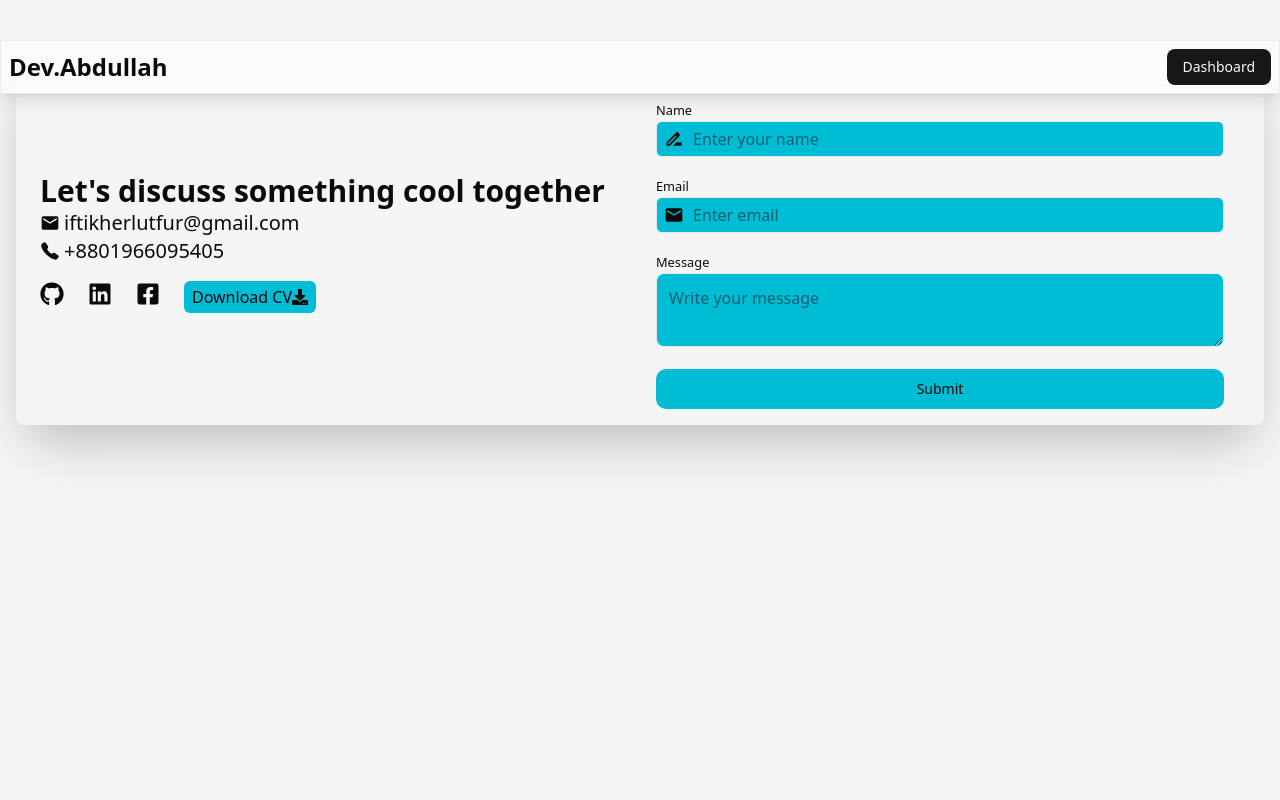
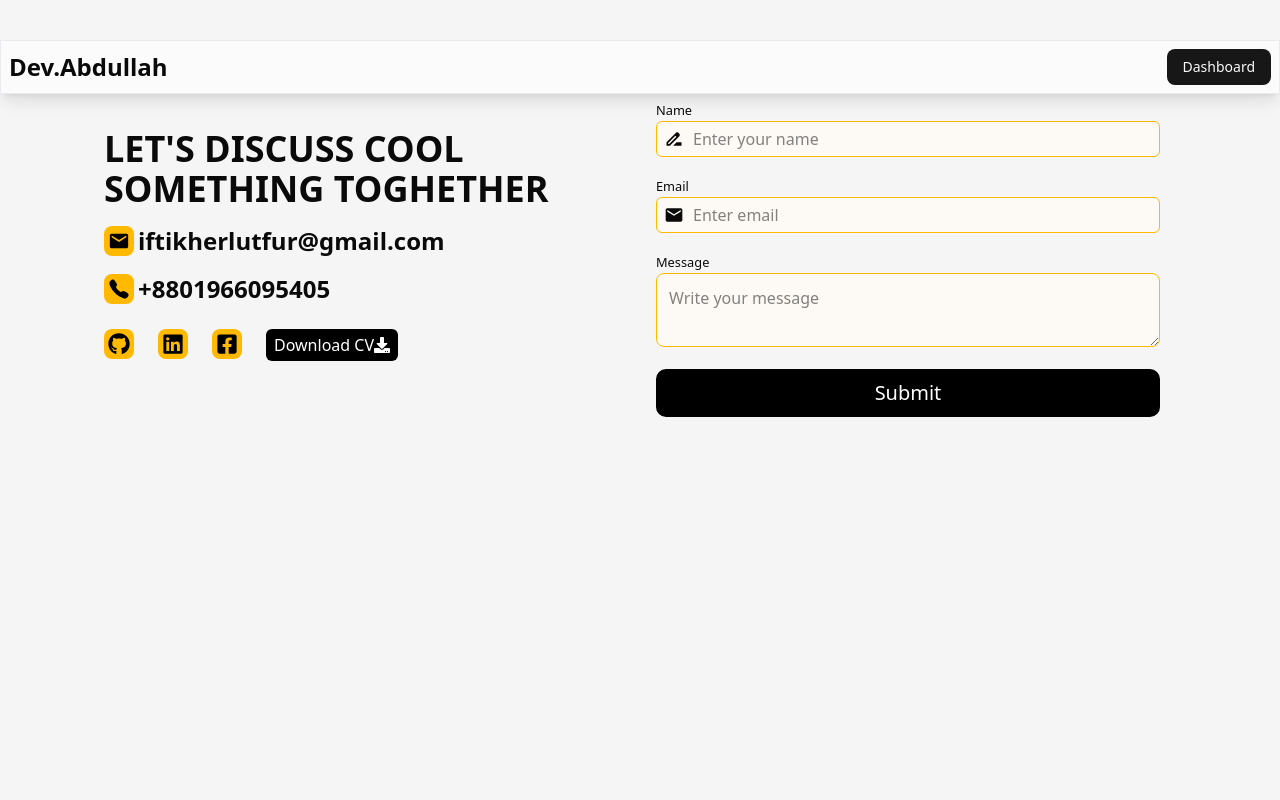
Before and after one commit to IftikherLutfur/Portfolio-of-Abdullah, a Next.js app: page /GetForm in a window 1280 px wide. Shown: the top 800 px of the page. Built offline with nearby package versions, Linux system fonts and the light colour scheme.

Commit message:
update some design

```diff
--- a/src/app/(component)/Achievement/page.tsx
+++ b/src/app/(component)/Achievement/page.tsx
@@ -8,7 +8,7 @@ const Achievement = () => {
 
       <div className="flex justify-center mt-8">
         <MagicContainer className="w-full max-w-3xl">
-          <div className="py-4 bg-gradient-to-r from-zinc-100 to-zinc-200 dark:from-[#000000] dark:to-[#0a0d37] border-zinc-300 dark:border-[#1b2c68a0] rounded-xl px-5">
+          <div className="py-4 bg-[#fdfaf5] rounded-xl px-5">
             <Image
               src="https://res.cloudinary.com/dgisrhgoe/image/upload/v1758875815/Screenshot_2025-09-26_143635_vvlpqu.png"
               alt="Certificate"
--- a/src/app/(component)/Blogs/page.tsx
+++ b/src/app/(component)/Blogs/page.tsx
@@ -1,5 +1,4 @@
 /* eslint-disable @typescript-eslint/no-explicit-any */
-/* eslint-disable react/no-children-prop */
 
 import BlogCard from "@/components/Blogs/BlogCard"
 
--- a/src/app/(component)/Experience/page.tsx
+++ b/src/app/(component)/Experience/page.tsx
@@ -94,7 +94,7 @@ export default function TimelinePage3({
 
               {/* Timeline Card */}
               <div className={`w-[45%] ${isRight ? "text-right pr-8" : "text-left pl-8"}`}>
-                <Card className="border-2">
+                <Card className="border-2 border-amber-400">
                   <h3 className={` ${item.title === "Looking for my first professional experience" ? "text-xl font-bold":"text-xl font-semibold"} text-gray-900 dark:text-white`}>
                     {item.title}
                   </h3>
--- a/src/app/(component)/GetForm/page.tsx
+++ b/src/app/(component)/GetForm/page.tsx
@@ -9,12 +9,10 @@ const Form = () => {
 
 
   return (
-    <div className="px-4 my-10  animate-fade-up animate-once">
+    <div className="px-4 my-10 animate-fade-up animate-once">
       <hr />
       <motion.div
-        className='shadow-2xl mt-5 p-4 rounded-md lg:flex items-center gap-6'
-        initial="offscreen"
-        whileInView="onscreen"
+        className='mt-5 p-4 rounded-md lg:flex px-20 items-center gap-6'
         viewport={{ once: true }}
         variants={{
           offscreen: { opacity: 0, y: 200 },
@@ -26,17 +24,17 @@ const Form = () => {
         }}
       >
         <div className='pl-2  flex-1'>
-          <h1 className='font-bold text-3xl gap-2  text-center md:text-left'>{"Let's discuss something cool together"}</h1>
-          <p className="flex items-center text-xl gap-1 text-center md:text-left "><MdEmail /> iftikherlutfur@gmail.com</p>
-          <p className="flex items-center text-xl gap-1 text-center md:text-left "><IoCall /> +8801966095405</p>
-          <ul className="flex gap-6 justify-center mt-4 md:justify-start">
-            <li className="text-2xl"><button><a href="https://github.com/IftikherLutfur"><FaGithub /></a></button></li>
-            <li className="text-2xl"><button><a href="https://www.linkedin.com/in/iftikher-lutfur-094a41256/"><FaLinkedin /></a></button></li>
-            <li className="text-2xl"><button><a href="https://www.facebook.com/Iftikherlutfur"><FaFacebookSquare /></a></button></li>
+          <h1 className='font-bold text-4xl gap-2 mb-4 md:text-left'>{"LET'S DISCUSS COOL SOMETHING TOGHETHER"}</h1>
+          <p className="flex items-center text-2xl font-semibold gap-1 text-center md:text-left my-2 "><MdEmail  className="bg-amber-400 text-black text-3xl rounded-md p-1"/> iftikherlutfur@gmail.com</p>
+          <p className="flex items-center my-4 text-2xl font-semibold gap-1 text-center md:text-left "><IoCall  className="bg-amber-400 text-black text-3xl rounded-md p-1"/> +8801966095405</p>
+          <ul className="flex gap-6 mt-6 md:justify-start">
+            <li className="text-2xl"><button><a href="https://github.com/IftikherLutfur"><FaGithub className="bg-amber-400 text-black p-1 rounded-md text-3xl" /></a></button></li>
+            <li className="text-2xl"><button><a href="https://www.linkedin.com/in/iftikher-lutfur-094a41256/"><FaLinkedin className="bg-amber-400 text-black p-1 rounded-md text-3xl" /></a></button></li>
+            <li className="text-2xl"><button><a href="https://www.facebook.com/Iftikherlutfur"><FaFacebookSquare className="bg-amber-400 text-black p-1 rounded-md text-3xl" /></a></button></li>
             <li><a href="https://drive.google.com/uc?export=download&id=1p2pmhDznwCt5luoIF2YmsX8m2RSwrJ19
 
 ">
-              <button className="bg-[#00bcd4]  px-2 py-1 rounded-sm flex items-center">
+              <button className="bg-[#000000] text-white  px-2 py-1 rounded-sm flex items-center">
                 Download CV<FaDownload />
               </button></a>
             </li>
@@ -54,7 +52,7 @@ const Form = () => {
             >
               <label htmlFor="" className=''><small>Name</small></label><br />
               <p className='absolute mt-2 pl-2 text-xl'><MdDriveFileRenameOutline /></p>
-              <input type="text" name='name' required placeholder='Enter your name' className='w-full h-9 px-9 bg-[#00bcd4]  border-gray-200 rounded-sm border-[1px]' />
+              <input type="text" name='name' required placeholder='Enter your name' className='w-full h-9 px-9 bg-[#fdfaf5]  border-amber-400 rounded-sm border-[1px]' />
             </motion.div>
 
             {/* Email Field */}
@@ -66,7 +64,7 @@ const Form = () => {
             >
               <label htmlFor="" className=''><small>Email</small></label><br />
               <p className='absolute mt-2 pl-2  text-xl'><MdEmail /></p>
-              <input type="email" name='email' required placeholder='Enter email' className='w-full h-9 px-9 bg-[#00bcd4]  border-gray-200 rounded-sm border-[1px]' />
+              <input type="email" name='email' required placeholder='Enter email' className='w-full h-9 px-9 bg-[#fdfaf5]  border-amber-400 rounded-sm border-[1px]' />
             </motion.div>
 
             {/* Message Field */}
@@ -77,7 +75,7 @@ const Form = () => {
               className="mt-4"
             >
               <label htmlFor="" className=''><small>Message</small></label><br />
-              <textarea placeholder='Write your message' required name='message'  className='w-full border bg-[#00bcd4]  border-gray-200 rounded-md p-3' />
+              <textarea placeholder='Write your message' required name='message'  className='w-full border bg-[#fdfaf5]  border-amber-400 rounded-md p-3' />
             </motion.div>
 
             {/* Submit Button */}
@@ -86,7 +84,7 @@ const Form = () => {
               whileInView={{ opacity: 1, y: 0 }}
               transition={{ duration: 0.8 }}
               type="submit"
-              className=" bg-[#00bcd4] font-medium rounded-lg text-sm px-5 py-2.5 text-center w-full mt-4"
+              className=" bg-[#000001] text-white text-xl font-medium rounded-lg px-5 py-2.5 text-center w-full mt-4"
             >
               Submit
             </motion.button>
--- a/src/app/(component)/Project/[projectId]/page.tsx
+++ /dev/null
@@ -1,15 +0,0 @@
-import ProjectDetails from "@/components/Project/ProjectDetails";
-
-export default async function ProjectDetail({ params }: { params: Promise<{ projectId: string }> }) {
-    const { projectId } = await params;
-    const res = await fetch(`${process.env.NEXT_PUBLIC_BASE_URL}/project/${projectId}`)
-    const getSingleBlog = await res.json()
-    const project = await getSingleBlog.data
-    console.log(project)
-
-    return (
-        <div className="min-h-dvh py-20 ">
-            <ProjectDetails {...project}/>
-        </div>
-    )
-}
--- a/src/components/Project/ProjectCard.tsx
+++ b/src/components/Project/ProjectCard.tsx
@@ -52,8 +52,12 @@ export default function ProjectCard(project: IProject) { // Destructure project
           {/* Left Section (Text and Project Details) */}
           <div className="lg:w-2/5 flex flex-col">
 
-            <h1 className="text-4xl font-bold text-black dark:text-white mb-4">
+            <h1 className="text-4xl font-bold text-black dark:text-white mb-2">
               {project.title}
+              <span className="flex gap-5 text-xl mt-2">
+                <a href="">Live Preview</a>
+                <a href="">Github</a>
+              </span>
             </h1>
 
             <p className="text-base text-gray-700 dark:text-gray-300 mb-6 leading-relaxed">
--- a/src/components/Project/ProjectDetails.tsx
+++ /dev/null
@@ -1,43 +0,0 @@
-import Image from "next/image";
-import { IProject } from "@/types/types";
-
-export default function ProjectDetails(project:IProject) {
-  return (
-    <div className="flex justify-center items-center my-5">
-      <div className="border-2 border-amber-500 bg-white dark:bg-black p-3 text-center rounded-md bg-">
-        <h1 className="text-3xl my-4 font-bold text-black dark:text-white mt-4">
-            {project?.title}
-          </h1>
-        <div className="flex justify-center">
-
-          {
-            project.image && (<Image
-            src={project.image}
-            alt={project.title}
-            width={500}
-            height={200}
-            className="rounded-md w-full"
-          />)
-          }
-        </div>
-        <div>
-
-
-          <div className="flex justify-center flex-wrap my-5 gap-2">
-            {project?.technology?.map((tech:string, index:number) => (
-              <span
-                key={index}
-                className="bg-black dark:bg-black text-white px-3 py-1 rounded-full text-sm hover:bg-amber-500 transition-colors duration-200"
-              >
-                {tech}
-              </span>
-            ))}
-          </div>
-          <p className="text-black dark:text-white font-semibold opacity-80 mt-2">
-            {project?.description}
-          </p>
-        </div>
-      </div>
-    </div>
-  )
-}
```
Also changed, not shown: src/app/(component)/Banner/page.tsx (+4 -4 lines), src/components/Blogs/BlogCard.tsx (+5 -5 lines).
